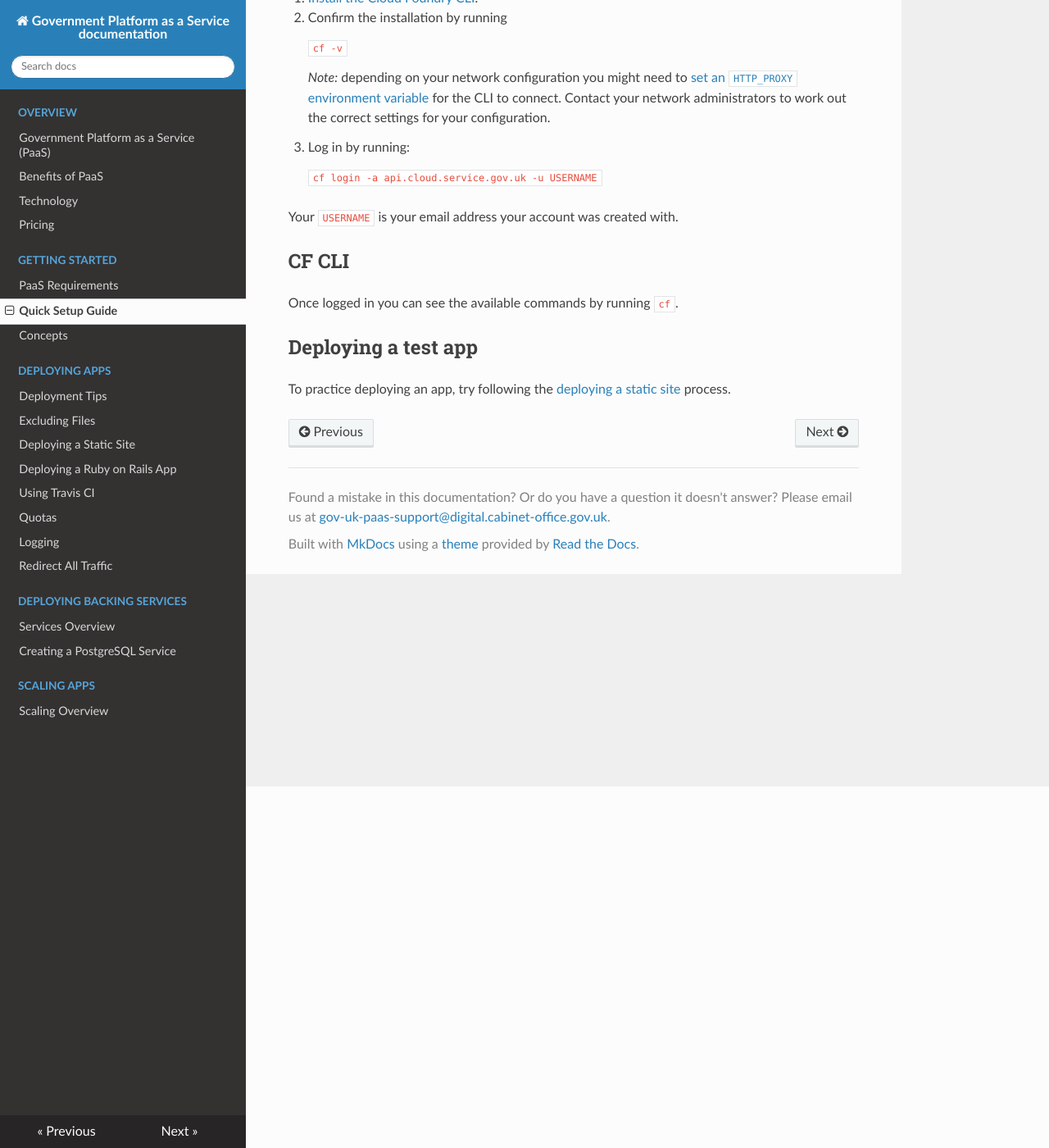
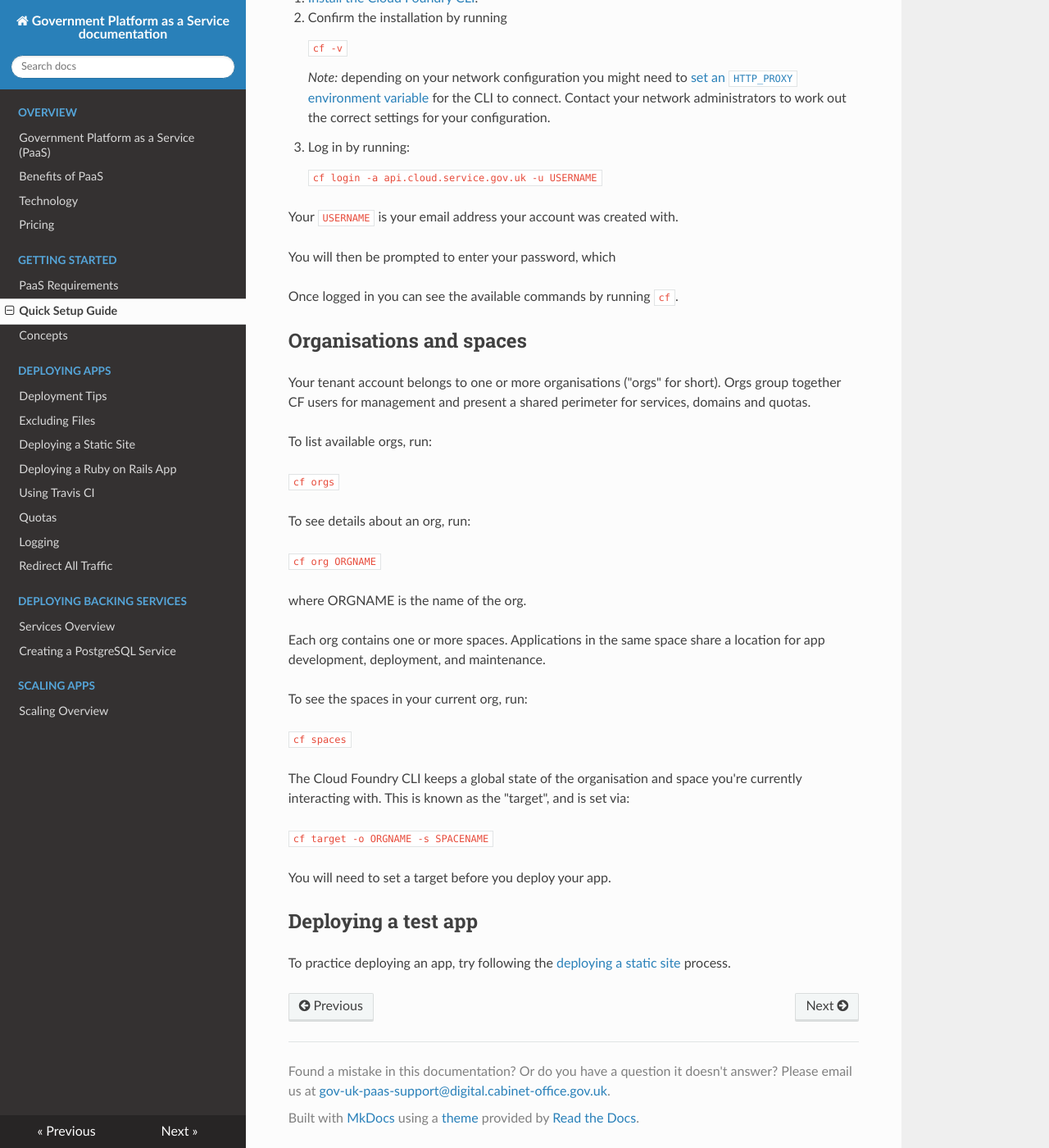
Before and after one commit to alphagov/paas-developer-docs, an MkDocs documentation site: the page built from docs/overview/quick_start_guide.md, in a window 1280 px wide and 1400 px high, scrolled down 441 px. Shown: the whole window at 82% size. Built offline with MkDocs 1.6.1, drawn with Linux system fonts in a browser that asks for light colours; nearby versions of some CDN libraries; old or Windows-style settings are respelled for this version of MkDocs.

Commit message:
Explain orgs/spaces in setup
delete 'concepts' page

````diff
--- a/docs/overview/quick_start_guide.md
+++ b/docs/overview/quick_start_guide.md
@@ -23,8 +23,35 @@ As a tenant, nearly all of your interactions with Cloud Foundry will be through
 
 Your `USERNAME` is your email address your account was created with.
 
-## CF CLI
+You will then be prompted to enter your password, which
+
 Once logged in you can see the available commands by running ```cf```.
+
+## Organisations and spaces
+
+Your tenant account belongs to one or more organisations ("orgs" for short). Orgs group together CF users for management and present a shared perimeter for services, domains and quotas.
+
+To list available orgs, run:
+
+``cf orgs``
+
+To see details about an org, run:
+
+``cf org ORGNAME``
+
+where ORGNAME is the name of the org.
+
+Each org contains one or more spaces. Applications in the same space share a location for app development, deployment, and maintenance.
+
+To see the spaces in your current org, run:
+
+``cf spaces``
+
+The Cloud Foundry CLI keeps a global state of the organisation and space you're currently interacting with. This is known as the "target", and is set via:
+
+``cf target -o ORGNAME -s SPACENAME``
+
+You will need to set a target before you deploy your app.
 
 ## Deploying a test app
 To practice deploying an app, try following the [deploying a static site](/deploying_apps/deploying_static_sites/) process.
````
